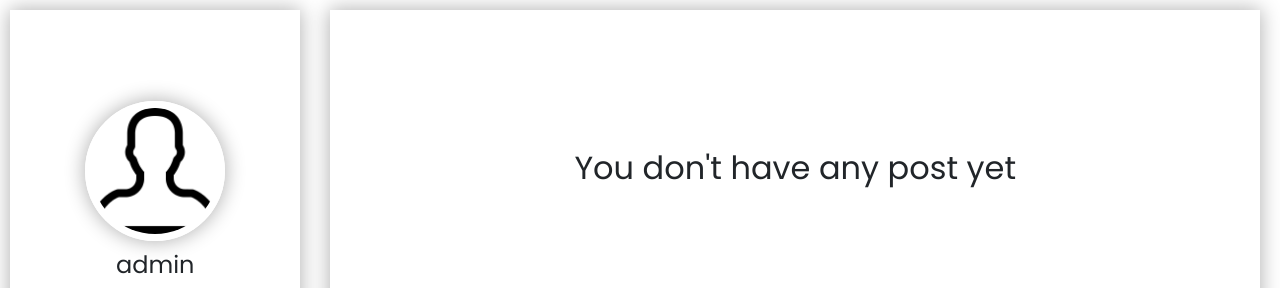
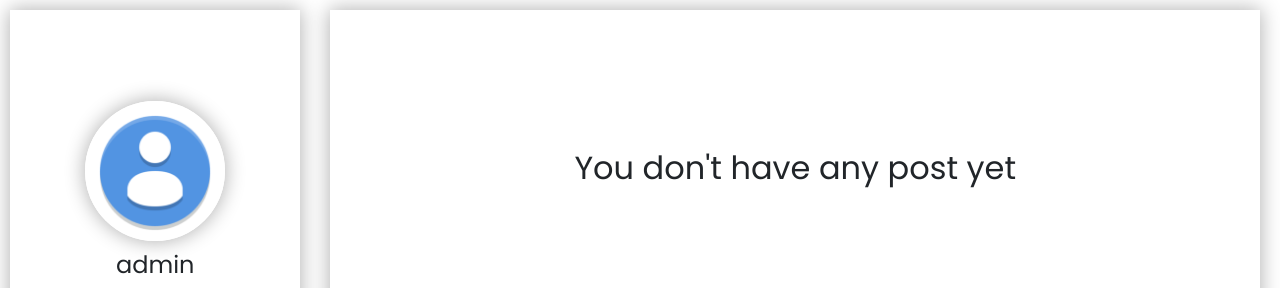
Before and after one commit to Artur-M-K/cs50-project4-network, a Django app: page /user_info/2/ in a window 1280 px wide. Shown: the part 50-338 px from the top of the page. Run offline with Django 3.2, Linux system fonts and the light colour scheme; a user stored in the database is signed in; data comes from the database, SQL or seed files in the repository; some libraries are stand-ins or nearby versions.

```diff
--- a/network/templates/network/user_info.html
+++ b/network/templates/network/user_info.html
@@ -3,7 +3,8 @@
 {% block body %}
 <div class="user-info-container">
     <div class="user-info-wrapper">
-        <img class="user-info-item" id="user-img" src='{{userInfo.image.url}}' alt="">
+        <!-- <img class="user-info-item" id="user-img" src='{{userInfo.image.url}}' alt=""> -->
+        <img class="user-info-item" id="user-img" src='../../static/images/user.png' alt="">
         <h4 class="user-info-item">{{userInfo}}</h4>
         <h6 class="user-info-item">name: <span>{{userInfo.name}}</span></h6>
         <h6 class="user-info-item">email: <span>{{userInfo.email}}</span></h6>
```
Also changed, not shown: 1 other file.
